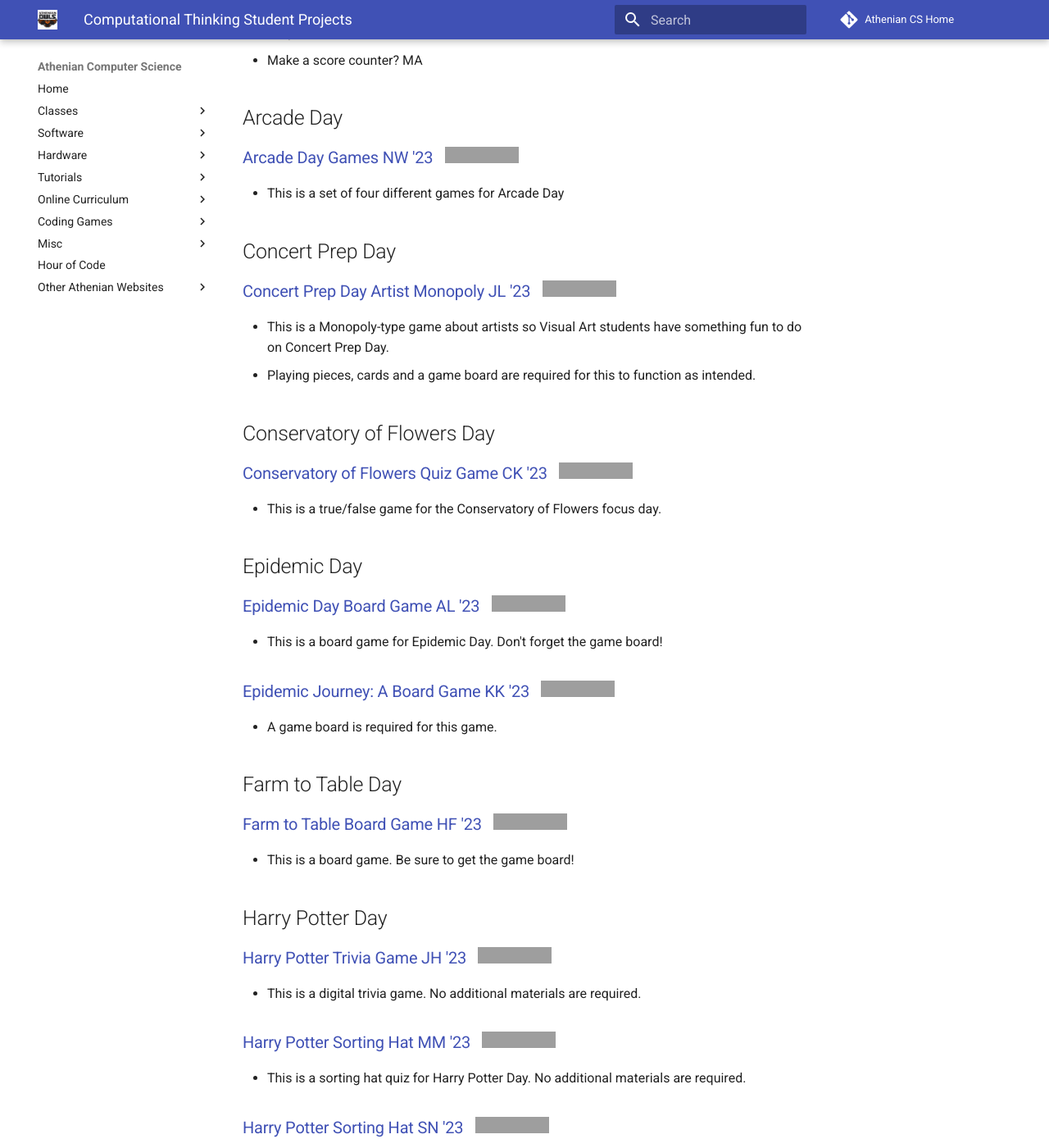
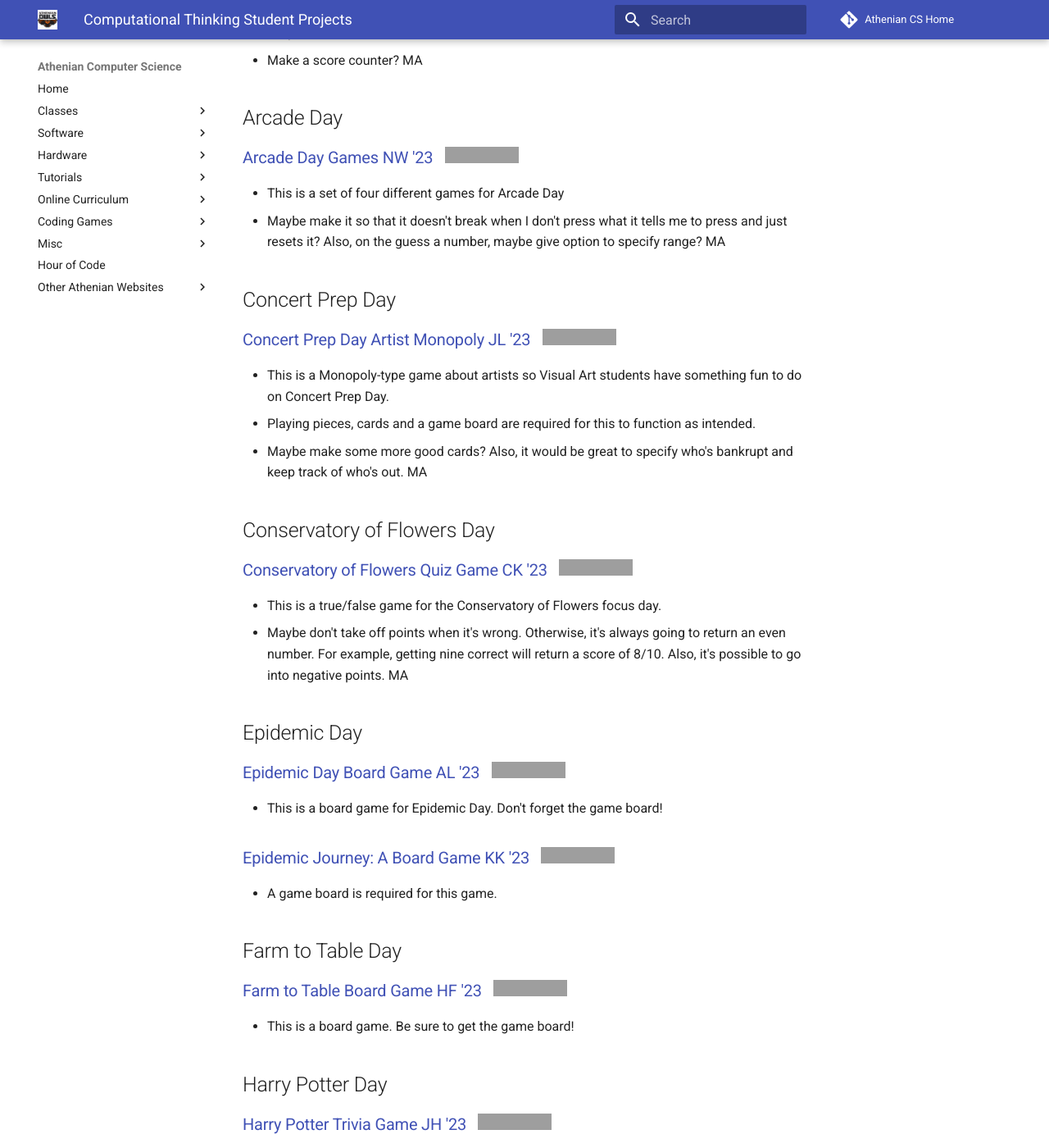
Before and after one commit to athenian-computational-thinking/athenian-cs-mkdocs, an MkDocs documentation site: the page built from docs/ct-projects.md, in a window 1280 px wide and 1400 px high, scrolled down 686 px, cut to the strip 0-1400 px from the top of the window. Shown: the whole strip at 82% size. Built offline with MkDocs 1.6.1 and Material for MkDocs 9.7.7, drawn with Linux system fonts in a browser that asks for light colours; comment, search, counter and statistics services are not loaded; grey boxes are pictures that could not be loaded.

Commit message:
Update ct-projects.md

```diff
--- a/docs/ct-projects.md
+++ b/docs/ct-projects.md
@@ -20,18 +20,20 @@ These are programs written by the 9th grade Computational Thinking students for
 
 ### [Arcade Day Games NW '23](https://github.com/athenian-ct-projects/Arcade-Day-Game-NW) &nbsp; [![Run on Repl.it](https://repl.it/badge/github/athenian-ct-projects/Arcade-Day-Game-NW)](https://repl.it/github/athenian-ct-projects/Arcade-Day-Game-NW)
 * This is a set of four different games for Arcade Day
-
+* Maybe make it so that it doesn't break when I don't press what it tells me to press and just resets it? Also, on the guess a number, maybe give option to specify range? MA
 
 ## Concert Prep Day
 
 ### [Concert Prep Day Artist Monopoly JL '23](https://github.com/athenian-ct-projects/Concert-Prep-Day-JL) &nbsp; [![Run on Repl.it](https://repl.it/badge/github/athenian-ct-projects/Concert-Prep-Day-JL)](https://repl.it/github/athenian-ct-projects/Concert-Prep-Day-JL)
 * This is a Monopoly-type game about artists so Visual Art students have something fun to do on Concert Prep Day.
 * Playing pieces, cards and a game board are required for this to function as intended.
+* Maybe make some more good cards? Also, it would be great to specify who's bankrupt and keep track of who's out. MA
 
 ## Conservatory of Flowers Day
 
 ### [Conservatory of Flowers Quiz Game CK '23](https://github.com/athenian-ct-projects/Conservatory-of-Flowers-CK) &nbsp; [![Run on Repl.it](https://repl.it/badge/github/athenian-ct-projects/Conservatory-of-Flowers-CK)](https://repl.it/github/athenian-ct-projects/Conservatory-of-Flowers-CK)
 * This is a true/false game for the Conservatory of Flowers focus day.
+* Maybe don't take off points when it's wrong. Otherwise, it's always going to return an even number. For example, getting nine correct will return a score of 8/10. Also, it's possible to go into negative points. MA
 
 ## Epidemic Day
 
```
